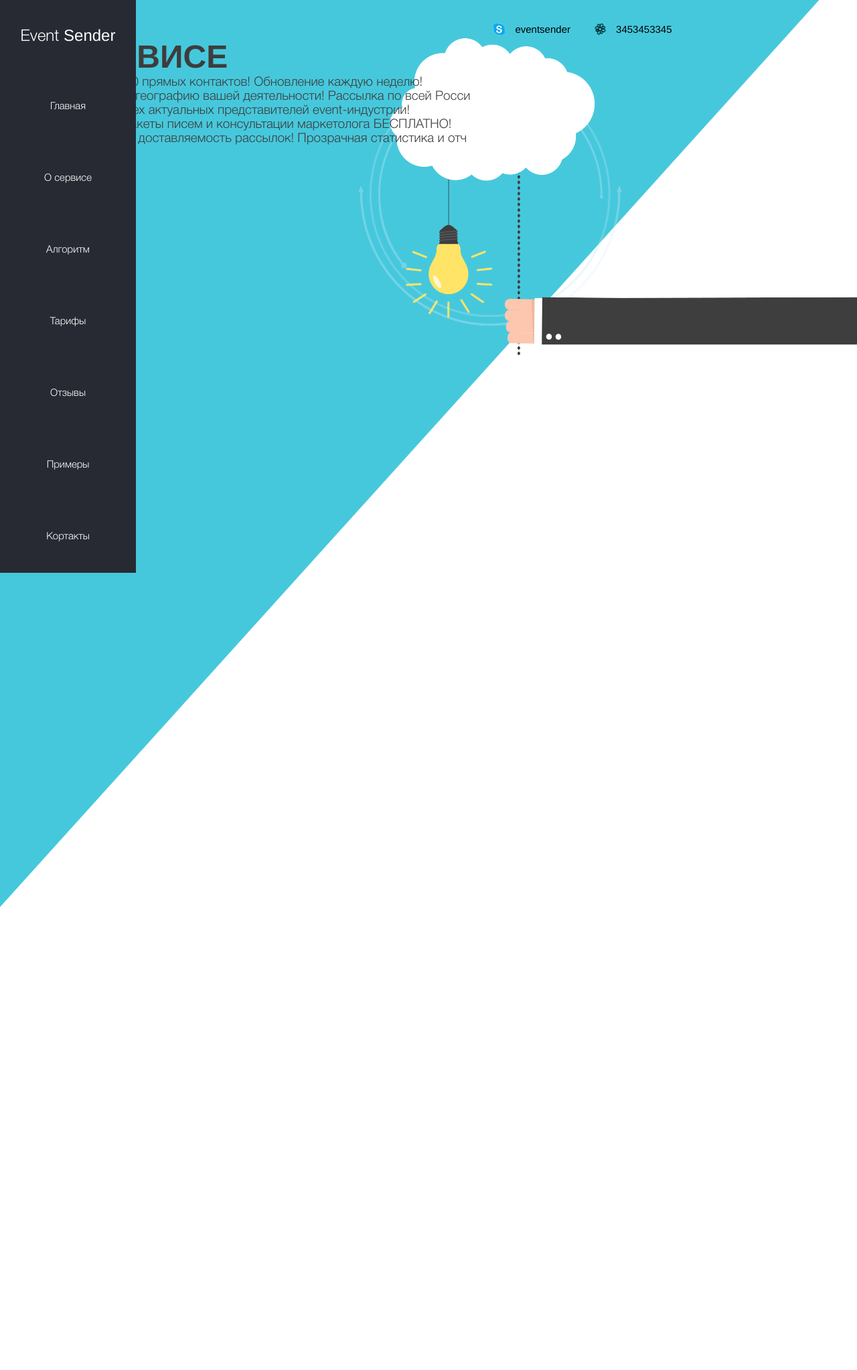
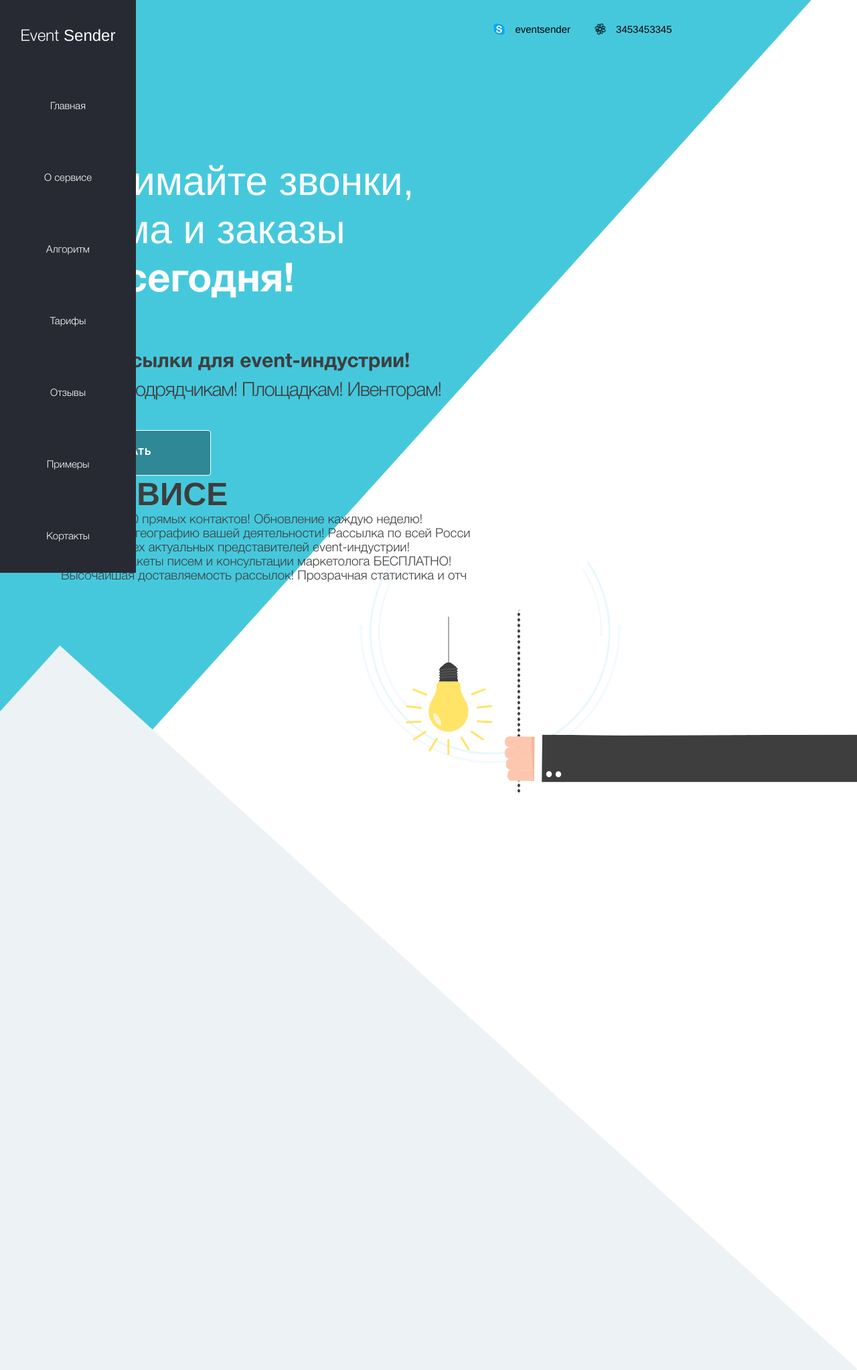
Before and after one commit to RadiksMan/event_sender, a PHP site: page /process.php in a window 1280 px wide; the page is wider, and only the part inside the window is pictured. Shown: the top 2045 px of that part at 67% size. Before the commit the page ends 1354 px from the top of that part, so only its background shows below. Run offline with PHP 8.4, Linux system fonts and the light colour scheme; style sheets or scripts are compiled from the project's sources; some libraries are stand-ins or nearby versions.

Commit message:
block grey add

```diff
--- a/css/radion.css
+++ b/css/radion.css
@@ -1,8 +1,18 @@
 /*blue block*/
+.fon {
+  position: absolute;
+  top: 0;
+  left: 0;
+  right: 0;
+  bottom: 0;
+  z-index: 1;
+  overflow: hidden;
+}
+
 .blue-block {
   position: absolute;
   top: -998.6rem;
-  right: 57.6%;
+  right: 54.6%;
   background-color: #46c8dc;
   height: 3000px;
   width: 80%;
@@ -14,11 +24,30 @@
   transform: rotate(42.1deg);
 }
 
+.grey-block {
+  -webkit-transform: rotate(-47.8deg);
+  -moz-transform: rotate(-47.8deg);
+  -ms-transform: rotate(-47.8deg);
+  -o-transform: rotate(-47.8deg);
+  transform: rotate(-47.8deg);
+  top: 10.3%;
+  left: 85%;
+  width: 1021px;
+  position: absolute;
+  background-color: #edf3f5;
+  height: 5000px;
+  z-index: 1;
+}
+
+.main {
+  min-height: 5000px;
+}
+
 /*heawder*/
 .header {
   color: white;
   position: relative;
-  z-index: 2;
+  z-index: 3;
 }
 
 .header .header-menu {
@@ -26,7 +55,7 @@
   left: 0;
   top: 0;
   font-size: 15rem;
-  z-index: 3;
+  z-index: 4;
   text-align: center;
 }
 
@@ -129,3 +158,72 @@
   background: url("../images/head-ick.png") center center no-repeat;
   margin-right: 10rem;
 }
+
+/*top*/
+.top_section .top_section_wrap {
+  font-size: 30rem;
+  color: #3e3e3f;
+  width: 100%;
+  max-width: 1170px;
+  margin: 0 auto;
+  padding-top: 181px;
+}
+
+.top_section .top_section_item {
+  color: #fff;
+  font-weight: 100;
+  font-size: 60rem;
+  line-height: 72rem;
+  position: relative;
+  max-height: 217px;
+}
+
+.top_section .top_section_item b {
+  font-weight: bold;
+}
+
+.top_section .top_section_item:after {
+  content: '';
+  height: 7px;
+  width: 100px;
+  background-color: #ecf0f1;
+  position: absolute;
+  left: 0;
+  bottom: -36px;
+}
+
+.top_section .top_section_middle {
+  padding-top: 74px;
+}
+
+.top_section .top_section_middle .tsm_top {
+  font-weight: bold;
+}
+
+.top_section .top_section_middle .tsm_bottom {
+  padding-top: 14px;
+  font-size: 29rem;
+  font-weight: 300;
+  letter-spacing: -1.2rem;
+}
+
+.top_section .top_section_bottom {
+  padding-top: 44px;
+}
+
+.top_section .order_button a {
+  text-decoration: none;
+  font-size: 14rem;
+  color: #ffffff;
+  text-transform: uppercase;
+  display: inline-block;
+  text-align: center;
+  background-color: #2f8895;
+  border: 1px solid white;
+  -webkit-border-radius: 4px;
+  -moz-border-radius: 4px;
+  border-radius: 4px;
+  padding: 26px 87px;
+  font-weight: bold;
+  letter-spacing: 1.2rem;
+}
--- a/css/style_basic.css
+++ b/css/style_basic.css
@@ -66,7 +66,6 @@ body {
   background: #fff;
   color: #3d3d3d;
   position: relative;
-  overflow: hidden;
 }
 
 img {
@@ -140,7 +139,7 @@ p {
 /*Layout*/
 .main {
   position: relative;
-  z-index: 1;
+  z-index: 2;
 }
 
 .footer_placeholder {
--- a/header.php
+++ b/header.php
@@ -123,6 +123,10 @@
 </head>
 <body>
 	<?partial('zHiddenBlock');?>
+	<div class="fon">
+		<div class="blue-block"></div>
+		<div class="grey-block"></div>
+	</div>
 	<header class="header">
 		<div class="header-menu">
 			<div class="header-navigation">
--- a/index.php
+++ b/index.php
@@ -3,5 +3,5 @@
 		<?partial('algoritm')?>
 		<?partial('servise')?>
 
-        <div class="blue-block"></div>
+
 	</div>
--- a/partials/top.php
+++ b/partials/top.php
@@ -10,7 +10,19 @@
             </div>
         </div>
         <div class="top_section_middle">
-
+            <div class="tsm_top">
+                <p>Email рассылки для event-индустрии!</p>
+            </div>
+            <div class="tsm_bottom">
+                <p>Артистам! Подрядчикам! Площадкам! Ивенторам!</p>
+            </div>
+        </div>
+        <div class="top_section_bottom">
+            <div class="order_button">
+                <a href="#">
+                    <span>Заказать</span>
+                </a>
+            </div>
         </div>
 
     </div>
--- a/sass/radion.scss
+++ b/sass/radion.scss
@@ -1,9 +1,11 @@
 /*blue block*/
-.blue-block{position: absolute;top: -998.6rem;right: 57.6%;background-color: #46c8dc;height: 3000px;width: 80%;z-index: -1;transform: rotate(42.1deg);}
-
+.fon{position: absolute;top: 0;left:0;right: 0;bottom: 0;z-index: 1;overflow: hidden;}
+.blue-block{position: absolute;top: -998.6rem;right: 54.6%;background-color: #46c8dc;height: 3000px;width: 80%;z-index: -1;transform: rotate(42.1deg);}
+.grey-block{transform: rotate(-47.8deg);top: 10.3%;left: 85%;width: 1021px;position: absolute;background-color: #edf3f5;height: 5000px;z-index: 1}
+.main{min-height: 5000px;}
 /*heawder*/
-.header{color: white;position: relative;z-index: 2;
-    .header-menu{position: fixed;left: 0;top: 0;font-size: 15rem;z-index: 3;text-align: center;}
+.header{color: white;position: relative;z-index: 3;
+    .header-menu{position: fixed;left: 0;top: 0;font-size: 15rem;z-index: 4;text-align: center;}
     .header-navigation{background-color: #272a33;}
     .header-nav{width: 203rem;
         ul{list-style-type: none;}
@@ -28,3 +30,22 @@
         .icon-icq{display: inline-block;height: 17px;width: 17px;vertical-align: middle;background: url('../images/head-ick.png') center center no-repeat;margin-right: 10rem;}
     }
 }
+
+/*top*/
+.top_section{
+    .top_section_wrap{font-size: 30rem;color: #3e3e3f;width: 100%;max-width: 1170px;margin: 0 auto;padding-top: 181px;}
+
+    .top_section_item{color: #fff;font-weight: 100;font-size: 60rem;line-height: 72rem;position: relative;max-height: 217px;
+        b{font-weight: bold;}
+        &:after{content: '';height: 7px;width: 100px;background-color: #ecf0f1;position: absolute;left: 0;bottom: -36px;}
+    }
+    .top_section_middle{padding-top: 74px;
+        .tsm_top{font-weight: bold;}
+        .tsm_bottom{padding-top: 14px;font-size: 29rem;font-weight: 300;letter-spacing: -1.2rem;}
+    }
+    .top_section_bottom{padding-top: 44px;}
+    .order_button{
+        a{text-decoration: none;font-size: 14rem;color: #ffffff;text-transform: uppercase;display: inline-block;text-align: center;background-color: #2f8895;border:1px solid white;border-radius: 4px;padding: 26px 87px;font-weight: bold;letter-spacing: 1.2rem}
+        span{}
+    }
+}
--- a/sass/style_basic.scss
+++ b/sass/style_basic.scss
@@ -11,7 +11,7 @@
 
 /* base styles*/
 html{height:100%;font-size:1px;}
-body{min-height:100%;font-family: 'Helvetica';background:#fff;color:#3d3d3d;position:relative;overflow: hidden;}
+body{min-height:100%;font-family: 'Helvetica';background:#fff;color:#3d3d3d;position:relative;}
 img{vertical-align:bottom;border:0;max-width:100%;}
 /* /base styles */
 
@@ -47,7 +47,7 @@ p{margin:0;}
 
 
 /*Layout*/
-.main{position: relative;z-index: 1;}
+.main{position: relative;z-index: 2;}
 
 
 .footer_placeholder{height: 200px;}
```
